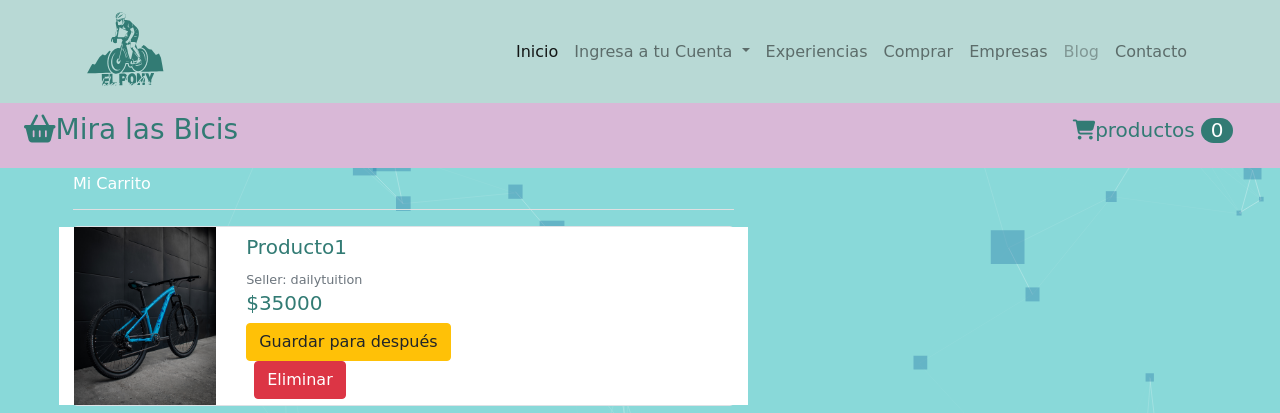
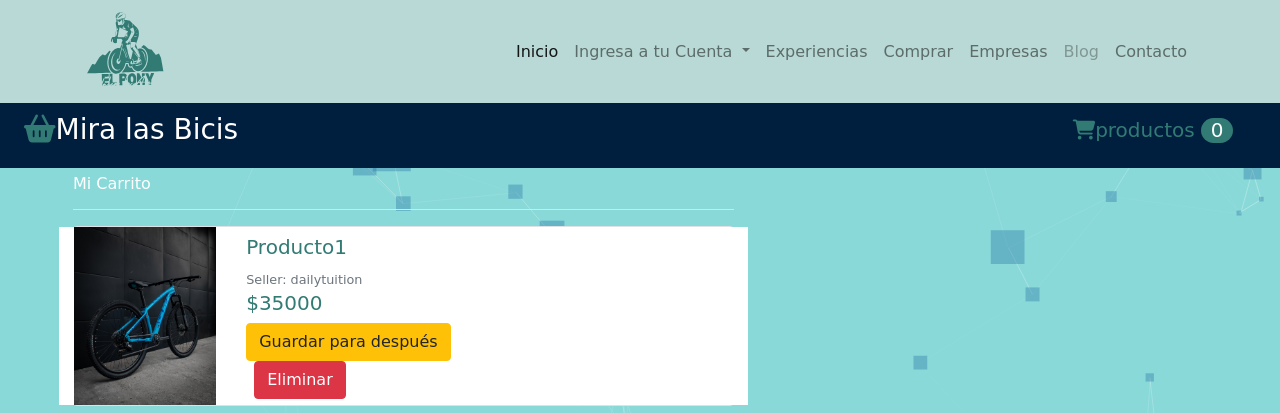
Before and after one commit to SPAconHTML-JS-PHP/Bicicletas_El_Pony, a PHP site: page /cart.php in a window 1280 px wide. Shown: the top 413 px of the page. Run offline with PHP 8.4, Linux system fonts and the light colour scheme; some libraries are stand-ins or nearby versions; some web fonts are replaced.

Commit message:
cambio de color en el header

```diff
--- a/INCLUDES/header-compra.php
+++ b/INCLUDES/header-compra.php
@@ -1,10 +1,8 @@
-
-
 <header id="header">
     <div class="container">
-    <nav class="navbar navbar-expand navbar-dark fixed-top">
+        <nav class="navbar navbar-expand navbar-dark fixed-top" style="background-color: #001f3f;">
             <a href="comprar.php" class="navbar-brand">
-            <h3 class="px-2">
+                <h3 class="px-2" style="color: #ffffff;">
                     <i class="fas fa-shopping-basket"></i>Mira las Bicis
                 </h3>
             </a>
@@ -27,7 +25,8 @@
                                     echo "<span id=\"cart_count\" class=\"d-inline mr-2\">0</span>";
                                 }
                             ?>
-        </h5></a>
+                        </h5>
+                    </a>
                 </div>
             </div>
         </nav>
```
Lines whose indentation alone changed are shown as unchanged.
